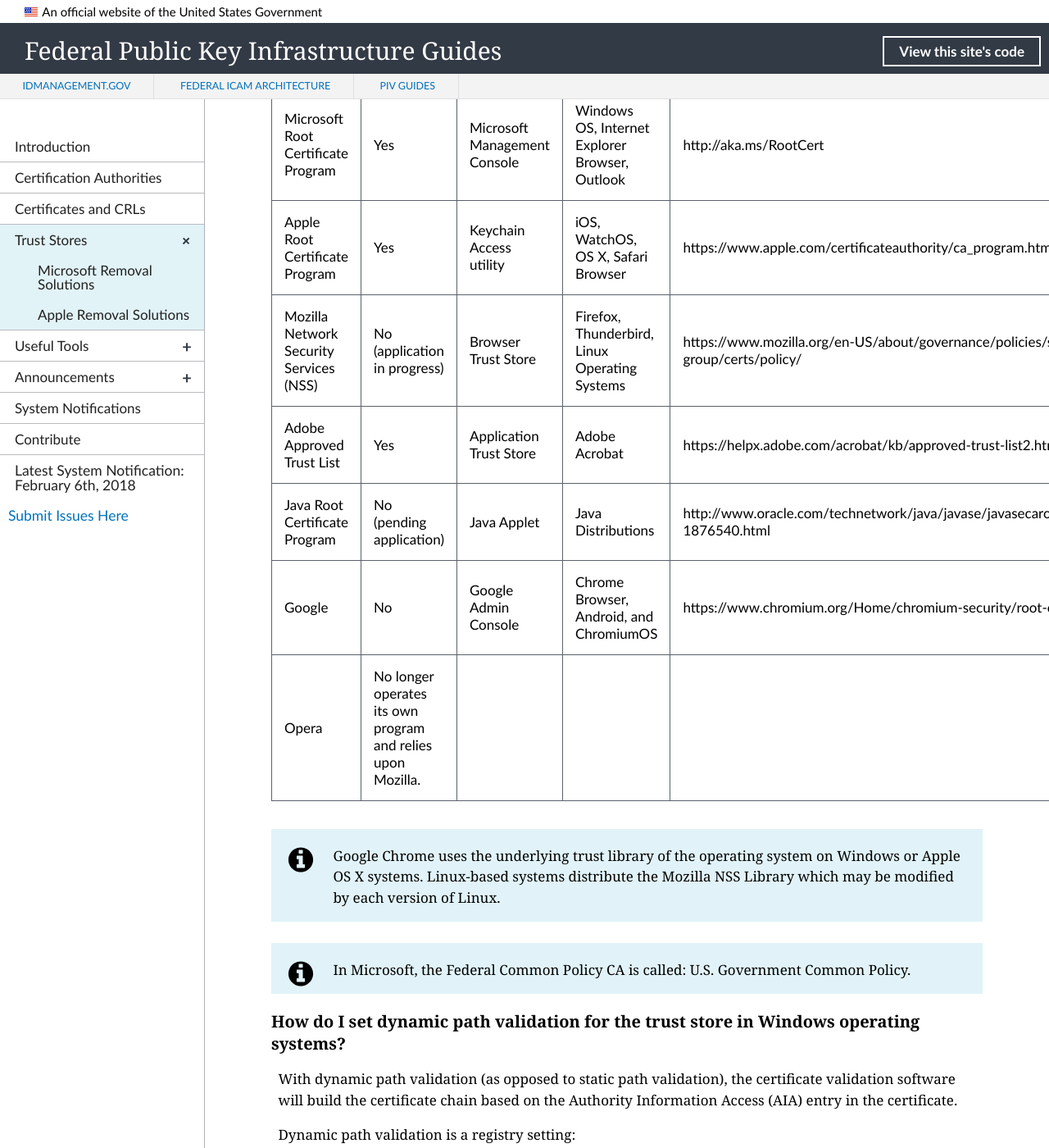
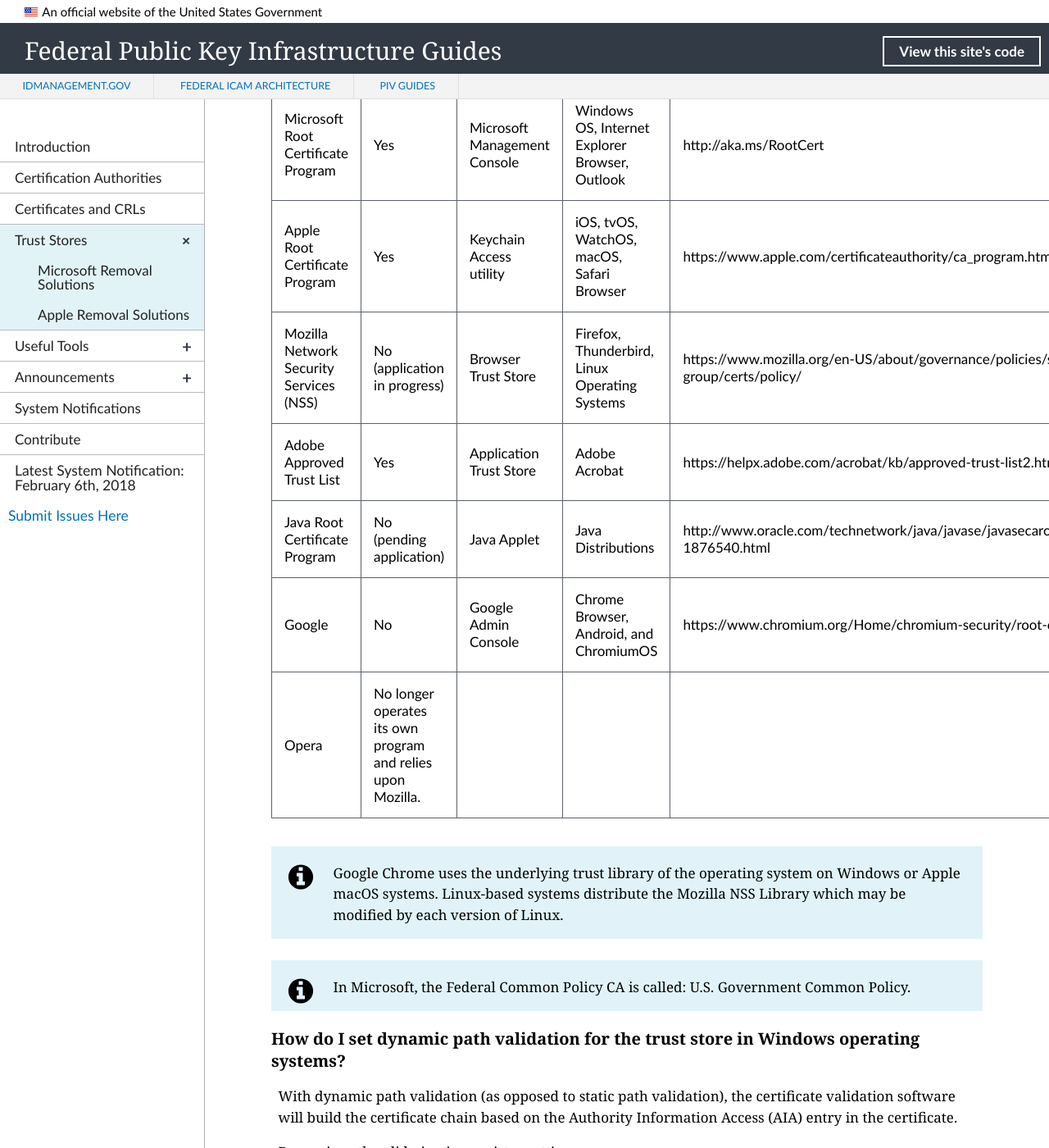
Before and after one commit to GSA/fpki-guides, a Jekyll site: the page built from _trust-stores/00_index.md, in a window 1280 px wide and 1400 px high, scrolled down 995 px. Shown: the whole window at 82% size. Built offline with Jekyll 4.4.1, drawn with Linux system fonts in a browser that asks for light colours; nearby versions of some CDN libraries; library files that are not in the unit come from our copies.

Commit message:
Update 00_index.md
minor corrections

```diff
--- a/_trust-stores/00_index.md
+++ b/_trust-stores/00_index.md
@@ -29,14 +29,14 @@
 Trust Store|Includes FCPCA?|Trust Store Manager|Platforms serviced|Program Information Location
 ---|---|---|---|---
 Microsoft Root Certificate Program|Yes|Microsoft Management Console|Windows OS, Internet Explorer Browser, Outlook|http://aka.ms/RootCert
-Apple Root Certificate Program|Yes|Keychain Access utility|iOS, WatchOS, OS X, Safari Browser|https://www.apple.com/certificateauthority/ca_program.html
+Apple Root Certificate Program|Yes|Keychain Access utility|iOS, tvOS, WatchOS, macOS, Safari Browser|https://www.apple.com/certificateauthority/ca_program.html
 Mozilla Network Security Services (NSS)|No (application in progress)|Browser Trust Store|Firefox, Thunderbird, Linux Operating Systems|https://www.mozilla.org/en-US/about/governance/policies/security-group/certs/policy/
 Adobe Approved Trust List|Yes|Application Trust Store|Adobe Acrobat|https://helpx.adobe.com/acrobat/kb/approved-trust-list2.html
 Java Root Certificate Program|No (pending application)|Java Applet|Java Distributions|http://www.oracle.com/technetwork/java/javase/javasecarootcertsprogram-1876540.html
 Google|No|Google Admin Console|Chrome Browser, Android, and ChromiumOS|https://www.chromium.org/Home/chromium-security/root-ca-policy
 Opera|No longer operates its own program and relies upon Mozilla.
 
-{% include alert-info.html content="Google Chrome uses the underlying trust library of the operating system on Windows or Apple OS X systems. Linux-based systems distribute the Mozilla NSS Library which may be modified by each version of Linux." %}
+{% include alert-info.html content="Google Chrome uses the underlying trust library of the operating system on Windows or Apple macOS systems. Linux-based systems distribute the Mozilla NSS Library which may be modified by each version of Linux." %}
 
 {% include alert-info.html content="In Microsoft, the Federal Common Policy CA is called: U.S. Government Common Policy." %}
 
```
